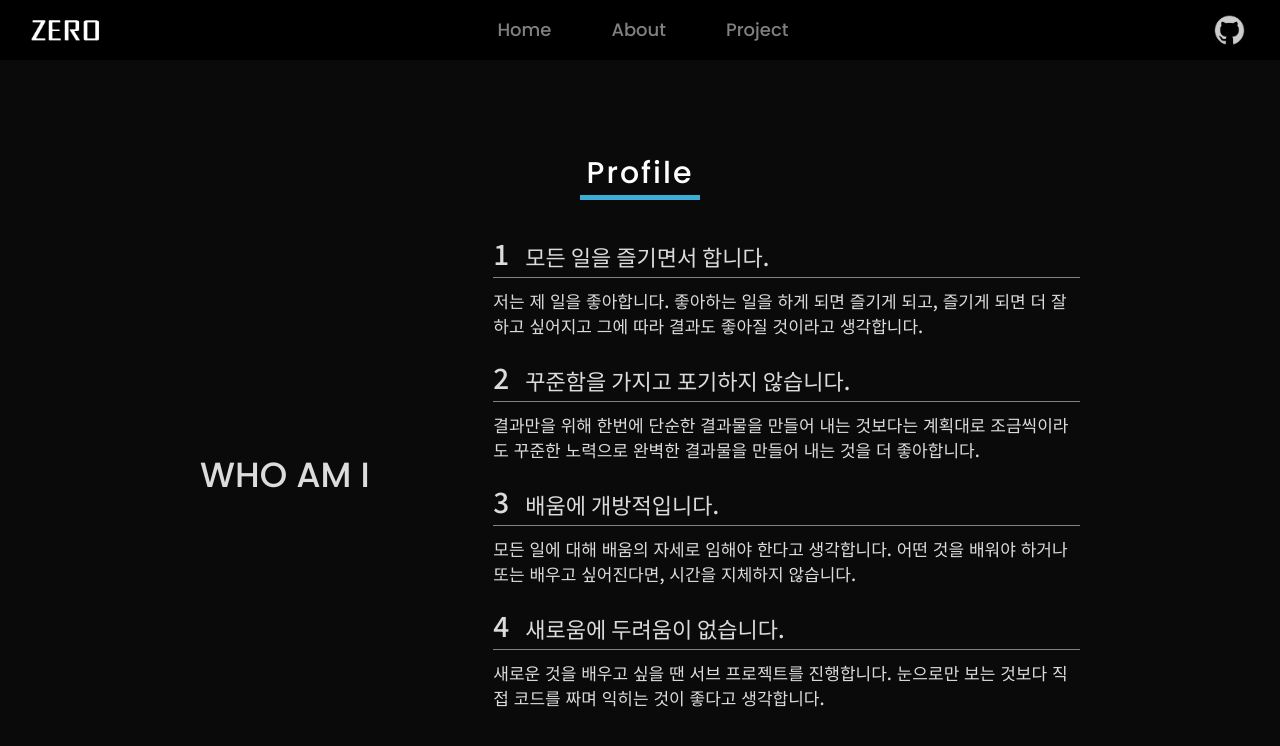
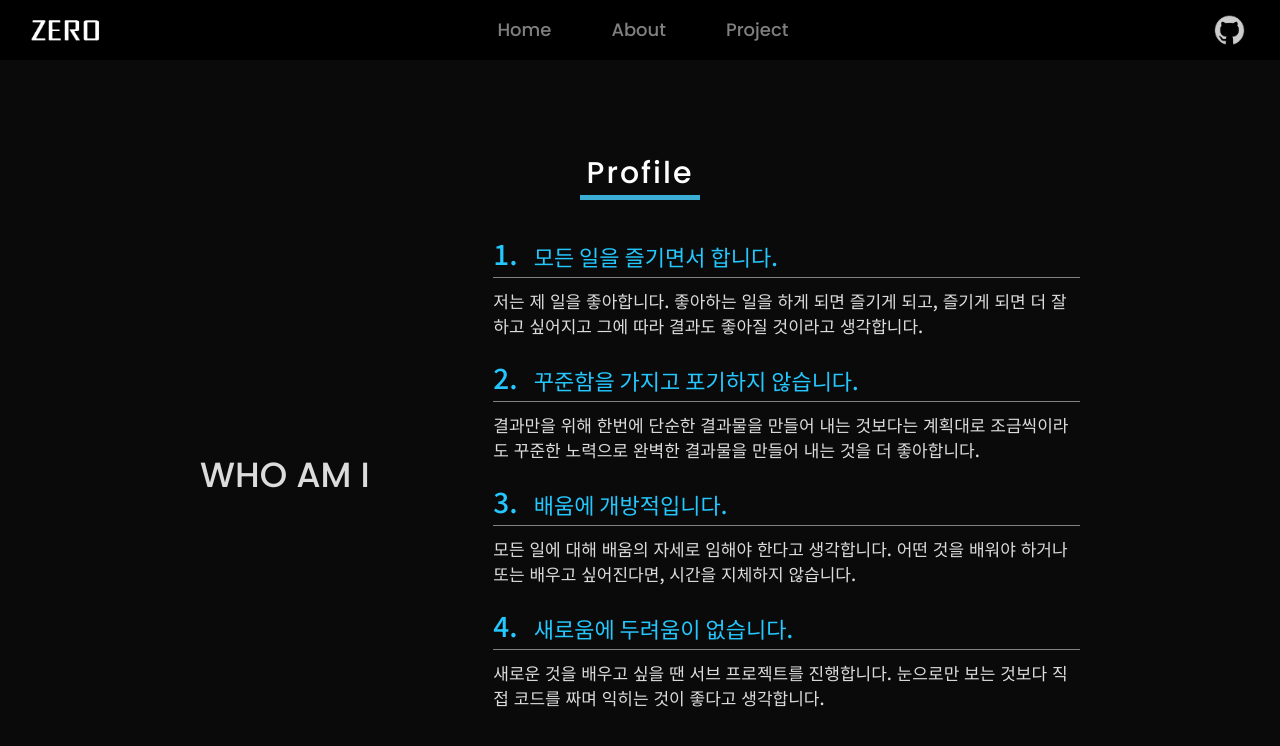
Before and after one commit to zeroaan/portfolio_react, a React (Create React App) app: page /about/profile in a window 1280 px wide. Shown: the top 746 px of the page. Built offline with nearby package versions, Linux system fonts and the light colour scheme.

Commit message:
Update: profile font color

```diff
--- a/src/components/profile/ProfileContent.tsx
+++ b/src/components/profile/ProfileContent.tsx
@@ -14,9 +14,11 @@ const DivTitle = styled.div`
 const PId = styled.p`
   font-size: 28px;
   margin-right: 16px;
+  color: rgb(36, 200, 255);
 `;
 const PTitle = styled.p`
   font-size: 22px;
+  color: rgb(36, 200, 255);
 `;
 const PDesc = styled.p`
   font-size: 17px;
@@ -34,7 +36,7 @@ const ProfileContent: React.FC<Props> = ({ id, title, desc }) => {
   return (
     <DivData>
       <DivTitle>
-        <PId>{id}</PId>
+        <PId>{id}.</PId>
         <PTitle>{title}</PTitle>
       </DivTitle>
       <PDesc>{desc}</PDesc>
```
Also changed, not shown: 1 other file (tests, documents, lock files or other folders).
